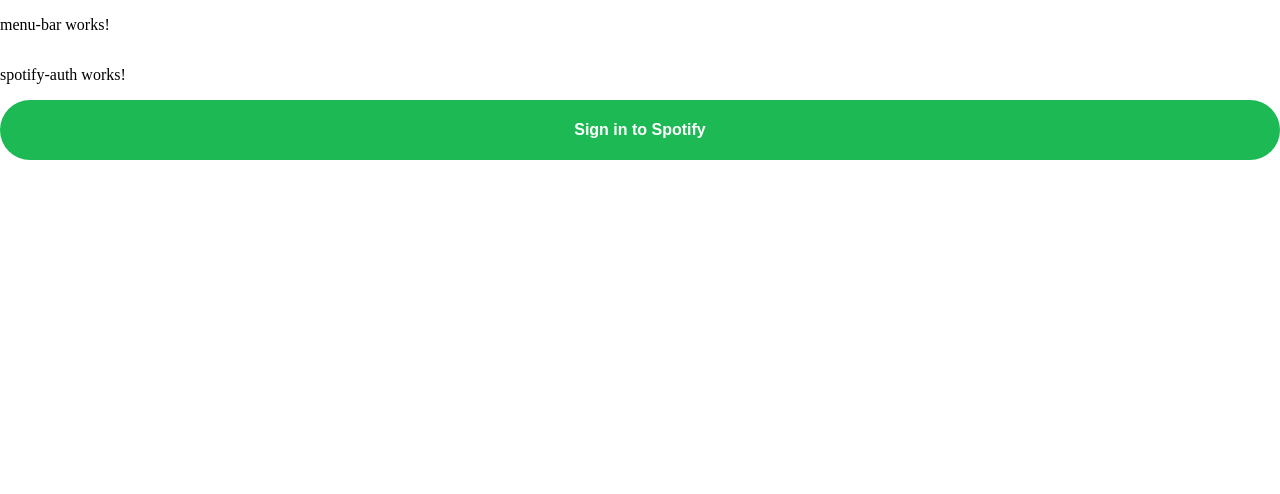
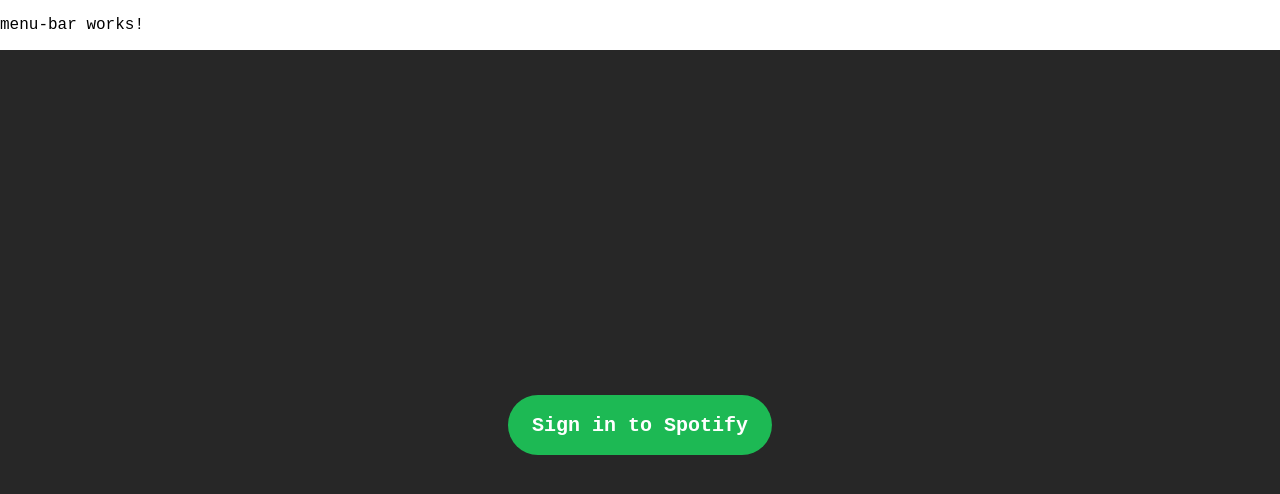
Before and after one commit to alanzhu39/spotify-graph, an Angular app: page / in a window 1280 px wide. Shown: the top 494 px of the page. Built offline with nearby package versions, Linux system fonts and the light colour scheme; what vis would draw is missing.

Commit message:
styling graph components and buttons, organizing components

```diff
--- a/src/app/app.component.css
+++ b/src/app/app.component.css
@@ -6,6 +6,7 @@
 }
 
 app-spotify-graph {
+  position: relative;
   display: flex;
   flex-direction: column;
   flex-grow: 1;
--- a/src/app/app.component.html
+++ b/src/app/app.component.html
@@ -1,7 +1,5 @@
 <div id="app-component-container">
   <app-menu-bar></app-menu-bar>
 
-  <app-spotify-auth *ngIf="!isLoggedIn"></app-spotify-auth>
-
-  <app-spotify-graph *ngIf="isLoggedIn"></app-spotify-graph>
+  <app-spotify-graph></app-spotify-graph>
 </div>
--- a/src/app/app.component.ts
+++ b/src/app/app.component.ts
@@ -8,10 +8,4 @@
 })
 export class AppComponent {
   title = 'spotify-graph';
-
-  isLoggedIn: boolean = false;
-
-  constructor(private readonly apiService: SpotifyApiService) {
-    this.isLoggedIn = apiService.isLoggedIn();
-  }
 }
--- a/src/app/spotify-auth/spotify-auth.component.css
+++ b/src/app/spotify-auth/spotify-auth.component.css
@@ -1,39 +1,3 @@
 #signin-button {
-  appearance: none;
   background-color: #1db954;
-  border: none;
-  border-radius: 30px;
-  box-sizing: border-box;
-  color: #ffffff;
-  cursor: pointer;
-  display: inline-block;
-  font-size: 16px;
-  font-weight: 600;
-  line-height: normal;
-  margin: 0;
-  min-height: 60px;
-  min-width: 0;
-  padding: 16px 24px;
-  text-align: center;
-  text-decoration: none;
-  transition: all 300ms cubic-bezier(0.23, 1, 0.32, 1);
-  user-select: none;
-  -webkit-user-select: none;
-  touch-action: manipulation;
-  width: 100%;
-  will-change: transform;
 }
-
-#signin-button:disabled {
-  pointer-events: none;
-}
-
-#signin-button:hover {
-  box-shadow: rgba(0, 0, 0, 0.25) 0 8px 15px;
-  transform: translateY(-2px);
-}
-
-#signin-button:active {
-  box-shadow: none;
-  transform: translateY(0);
-}
--- a/src/app/spotify-auth/spotify-auth.component.html
+++ b/src/app/spotify-auth/spotify-auth.component.html
@@ -1,4 +1,3 @@
-<p>spotify-auth works!</p>
-<button (click)="signInToSpotify()" id="signin-button">
+<button (click)="signInToSpotify()" class="app-button" id="signin-button">
   Sign in to Spotify
 </button>
--- a/src/app/spotify-graph/spotify-graph.component.css
+++ b/src/app/spotify-graph/spotify-graph.component.css
@@ -1,18 +1,30 @@
-#graph-dialog {
+#dialog-background {
+  position: absolute;
+  width: 100%;
+  height: 100%;
+  background-color: rgba(10, 10, 10, 0.3);
+  z-index: 10;
+}
+
+#dialog-container {
   position: absolute;
   top: 50%;
   left: 50%;
   transform: translate(-50%, -50%);
+}
+
+#dialog-message {
   display: flex;
   flex-direction: column;
   background-color: white;
   border-radius: 25px;
   padding: 25px;
-  width: 25%;
-  height: 7%;
+  font-size: 20px;
+  font-weight: 600;
 }
 
 #build-graph-button {
+  background-color: #8d9eff;
   flex-grow: 1;
 }
 
--- a/src/app/spotify-graph/spotify-graph.component.html
+++ b/src/app/spotify-graph/spotify-graph.component.html
@@ -1,19 +1,31 @@
-<div *ngIf="showDialog" id="graph-dialog">
+<div *ngIf="showDialog" id="dialog-background">
+  <div id="dialog-container">
+    <app-spotify-auth *ngIf="!isLoggedIn"></app-spotify-auth>
+
+    <div *ngIf="isLoggedIn">
       <!-- Build graph button -->
-  <button (click)="buildGraph()" id="build-graph-button">Build graph</button>
+      <button
+        *ngIf="!(isLoading || error)"
+        (click)="buildGraph()"
+        class="app-button"
+        id="build-graph-button"
+      >
+        Build graph
+      </button>
 
+      <div *ngIf="isLoading || error" id="dialog-message">
         <!-- Loading message -->
         <div *ngIf="isLoading">
-    <span>Building graph...</span>
-    <span
-      >Time remaining
-      {{ (artists.size - counter) / 10 | number : '1.0-0' }} seconds</span
-    >
+          Building graph... Time remaining
+          {{ (artists.size - counter) / 10 | number : '1.0-0' }} seconds
         </div>
 
         <!-- Error message -->
-  <div *ngIf="error">
+        <div *ngIf="!isLoading && error">
           There was an error building the graph. Please try again.
+        </div>
+      </div>
+    </div>
   </div>
 </div>
 
--- a/src/app/spotify-graph/spotify-graph.component.ts
+++ b/src/app/spotify-graph/spotify-graph.component.ts
@@ -23,12 +23,15 @@
   private readonly edges: DataSet<Edge> = new DataSet();
   readonly artists: Set<string> = new Set();
   private readonly connections: Set<string> = new Set();
+  isLoggedIn: boolean = false;
   showDialog: boolean = true;
   isLoading: boolean = false;
   error: boolean = false;
   counter: number = 1;
 
-  constructor(private readonly apiService: SpotifyApiService) {}
+  constructor(private readonly apiService: SpotifyApiService) {
+    this.isLoggedIn = apiService.isLoggedIn();
+  }
 
   buildGraph() {
     this.clearGraph();
@@ -48,6 +51,7 @@
       edges: this.edges
     };
     const options = {
+      autoResize: false,
       nodes: {
         borderWidth: 4,
         shape: 'dot',
--- a/src/styles.css
+++ b/src/styles.css
@@ -1,3 +1,40 @@
 body {
   margin: 0;
+  overflow-y: hidden;
+  font-family: 'Courier New', Courier, monospace;
 }
+
+.app-button {
+  font-family: 'Courier New', Courier, monospace;
+  border: none;
+  border-radius: 30px;
+  box-sizing: border-box;
+  color: #ffffff;
+  cursor: pointer;
+  display: inline-block;
+  font-size: 20px;
+  font-weight: 600;
+  line-height: normal;
+  margin: 0;
+  min-height: 60px;
+  min-width: 0;
+  padding: 16px 24px;
+  text-align: center;
+  transition: all 300ms cubic-bezier(0.23, 1, 0.32, 1);
+  width: 100%;
+  will-change: transform;
+}
+
+.app-button:disabled {
+  pointer-events: none;
+}
+
+.app-button:hover {
+  box-shadow: rgba(0, 0, 0, 0.25) 0 8px 15px;
+  transform: translateY(-2px);
+}
+
+.app-button:active {
+  box-shadow: none;
+  transform: translateY(0);
+}
```
Also changed, not shown: 1 other file (tests, documents, lock files or other folders). Lines whose indentation alone changed are shown as unchanged.
